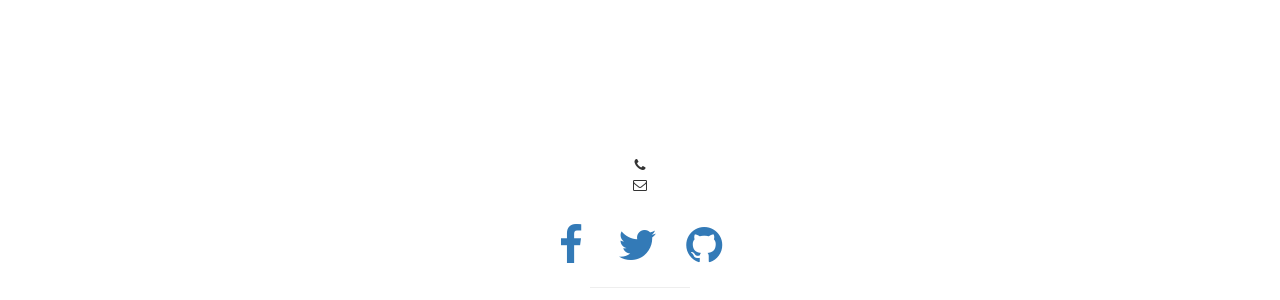
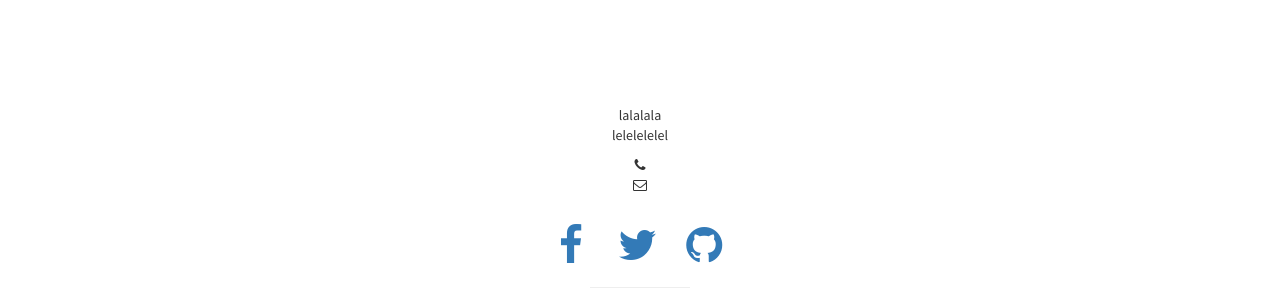
Before and after one commit to Deadlyelder/test-jekyll-gh-pages, a Jekyll site: the page built from index.html, in a window 1280 px wide and 900 px high, scrolled down 3675 px. Shown: the part 462-762 px from the top of the window. Built offline with Jekyll 4.4.1, drawn with Linux system fonts in a browser that asks for light colours.

Commit message:
Update _config.yml

```diff
--- a/_config.yml
+++ b/_config.yml
@@ -15,8 +15,8 @@ facebook_username:
 twitter_username:
 github_username:
 address:
-  - line:
-  - line:
+  - line: lalalala
+  - line: lelelelelel
   # Feel free to add more lines here
 telephone:
 copyright:
```
